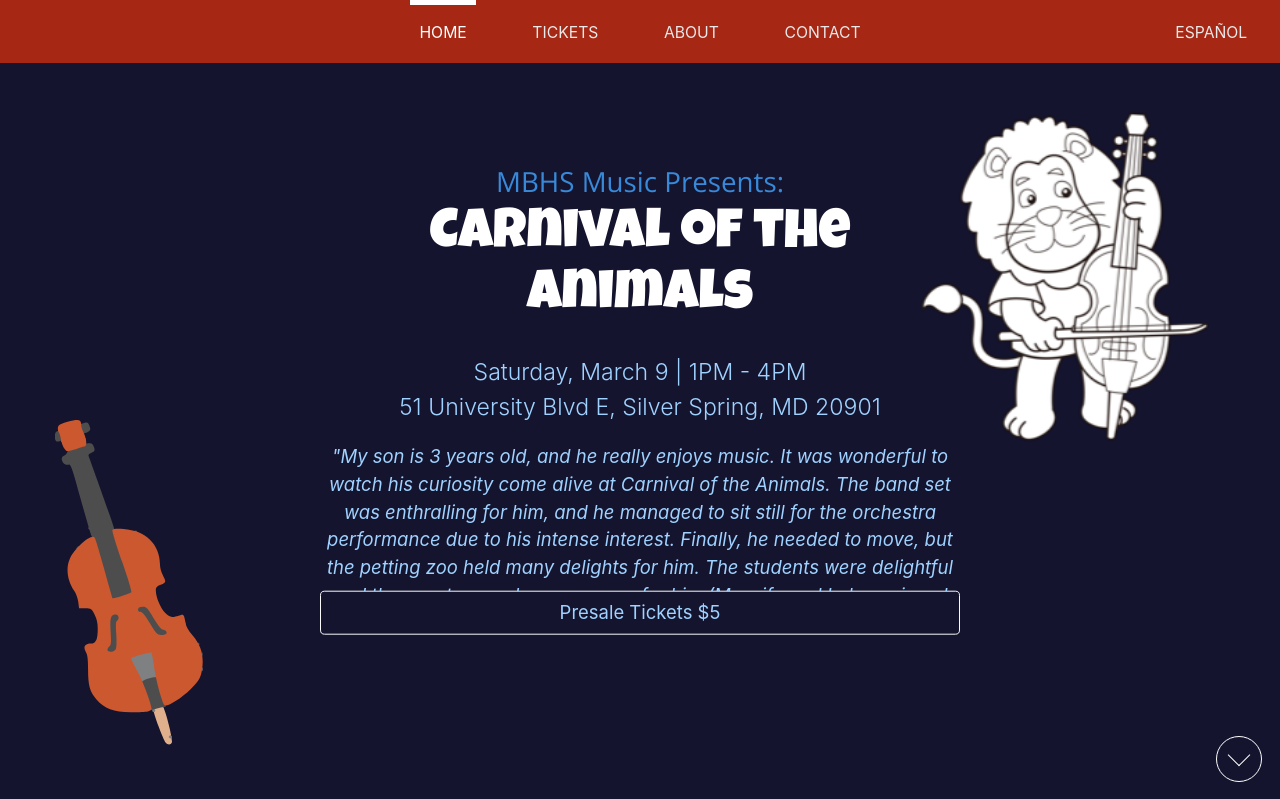
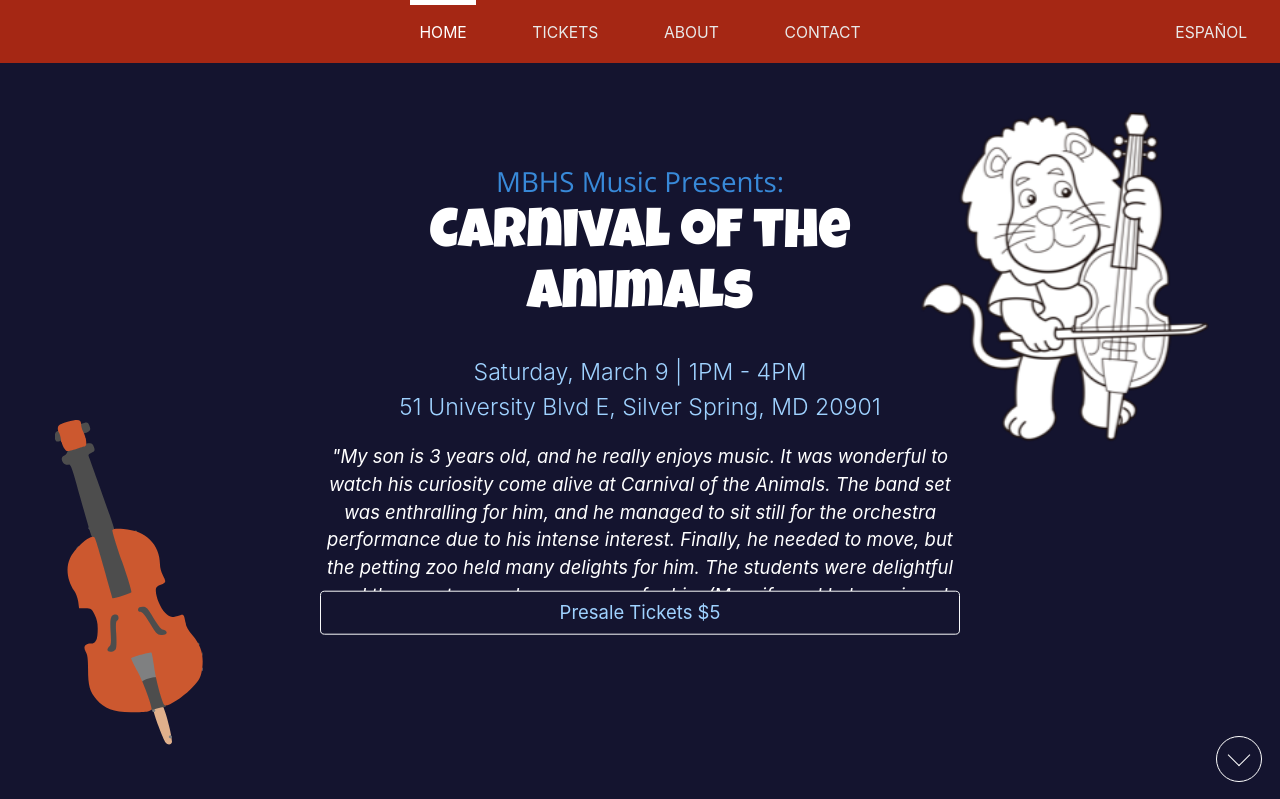
Before and after one commit to mbhs/carnival, a Django app: page / in a window 1280 px wide. Shown: the top 799 px of the page. Run offline with Django 3.2, Linux system fonts and the light colour scheme; parts of the project's set-up code (start-up, migrations or seed data) failed here and were passed over; some libraries are stand-ins or nearby versions.

Commit message:
testimonials color

```diff
--- a/static/core/css/custom.css
+++ b/static/core/css/custom.css
@@ -901,5 +901,6 @@ body {
 }
 #testimonials p {
   font-style: italic;
+  color: #FFFFFF !important;
 }
 /*# sourceMappingURL=custom.css.map */
```
